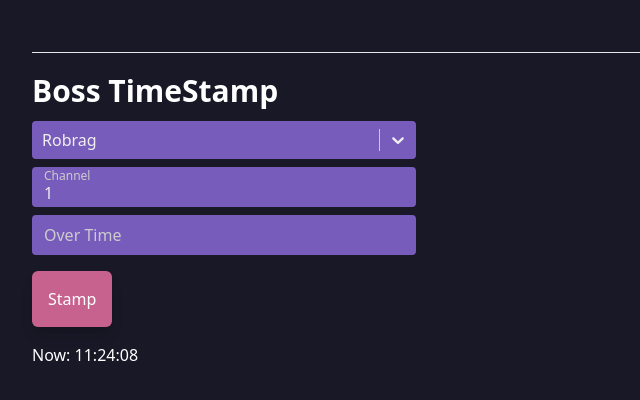
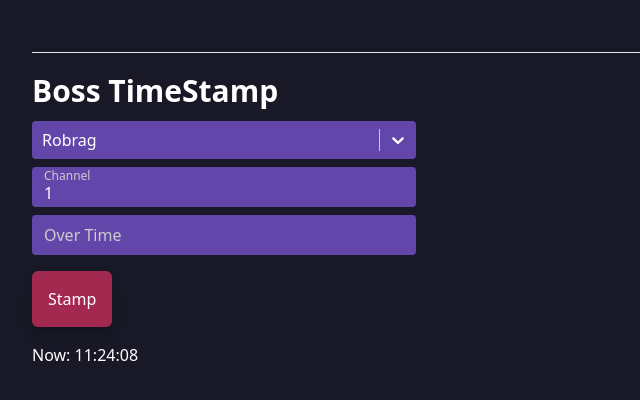
Before and after one commit to hafish4444/tof_boss_respawn, a Next.js app: page / in a window 1280 px wide. Shown: the top 400 px of the page, without its empty margins (0-640 px from the left). Built offline with nearby package versions, Linux system fonts and the light colour scheme.

Commit message:
[Update] contrast foreground, background

```diff
--- a/components/input.tsx
+++ b/components/input.tsx
@@ -20,8 +20,8 @@ const Input: React.FC<InputProps> = ({ id, onChange, value, label, type }) => {
           pt-[14px]
           pb-[2px]
           px-3
-          text-[#EFEFEF]
-          bg-[#785CBC]
+          text-white
+          bg-[#6346AA]
           text-md
           rounded-[4px]
           block
--- a/components/select.tsx
+++ b/components/select.tsx
@@ -21,11 +21,11 @@ const dot = (color = 'transparent') => ({
     display: 'flex'
 });
 
-const colorData = "#785CBC";
+const colorData = "#6346AA";
 const color = chroma(colorData);
 
 const colourStyles: StylesConfig<optionProps> = {
-    control: (styles) => ({ ...styles, backgroundColor: '#785CBC', border: 0 }),
+    control: (styles) => ({ ...styles, backgroundColor: '#6346AA', border: 0 }),
     option: (styles, { data, isDisabled, isFocused, isSelected }) => {
         return {
             ...styles,
@@ -56,11 +56,11 @@ const colourStyles: StylesConfig<optionProps> = {
     },
     input: (styles) => ({ ...styles, ...dot() }),
     placeholder: (styles) => ({ ...styles, color: "#CCCCCC" }),
-    singleValue: (styles, { data }) => ({ ...styles, color: "#EFEFEF" }),
+    singleValue: (styles, { data }) => ({ ...styles, color: "#FFFFFF" }),
     dropdownIndicator: base => ({
       ...base,
       "svg": {
-        fill: "#EFEFEF"
+        fill: "#FFFFFF"
       }
     })
 };
--- a/src/pages/index.tsx
+++ b/src/pages/index.tsx
@@ -242,7 +242,7 @@ export default function Home() {
               onChange={handleChangeOverTime}
             />
           </div>
-          <button className="bg-[#c7628f] rounded-md shadow-lg dark:shadow-none  text-white p-4 mt-2" onClick={stampBossRespawn}>Stamp</button>
+          <button className="bg-[#A32951] rounded-md shadow-lg dark:shadow-none  text-white p-4 mt-2" onClick={stampBossRespawn}>Stamp</button>
         </div>
         <p className="text-white" suppressHydrationWarning>Now: {moment(time).format("hh:mm:ss")}</p>
       </div>
```
